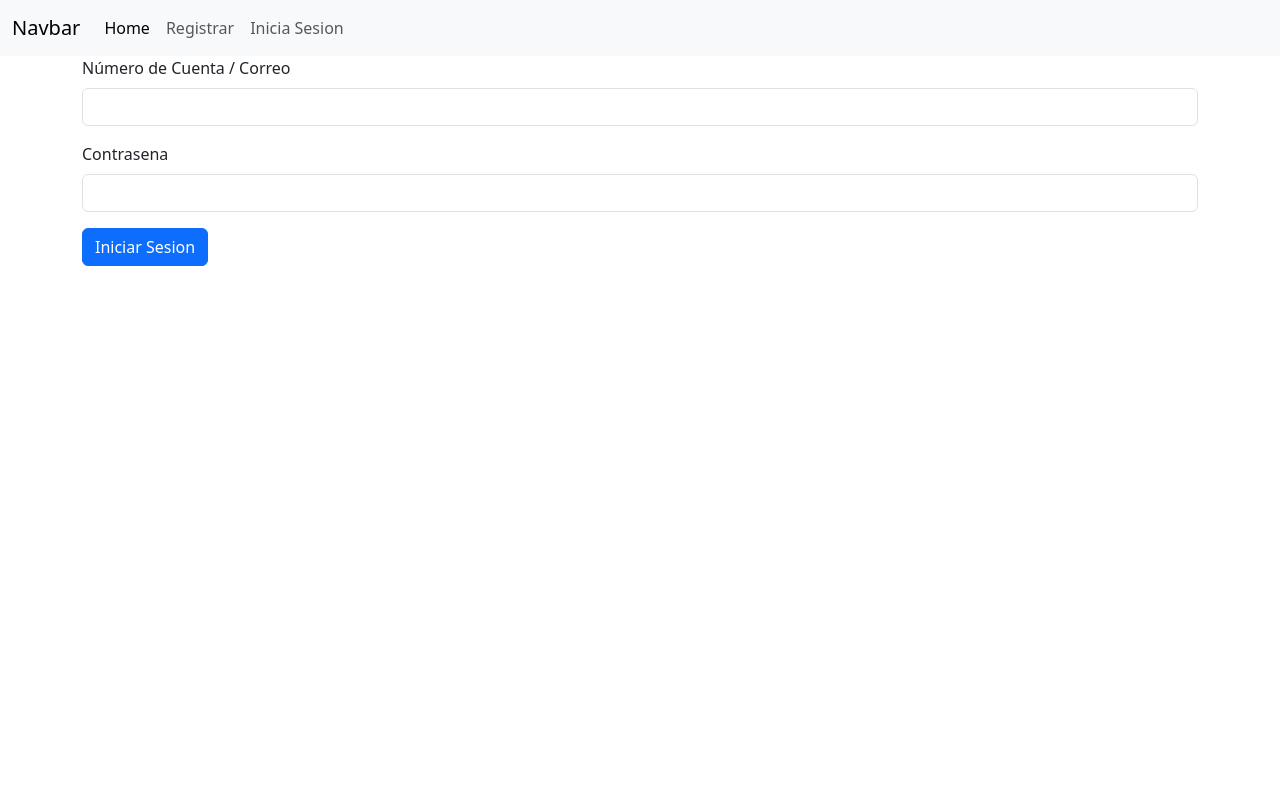
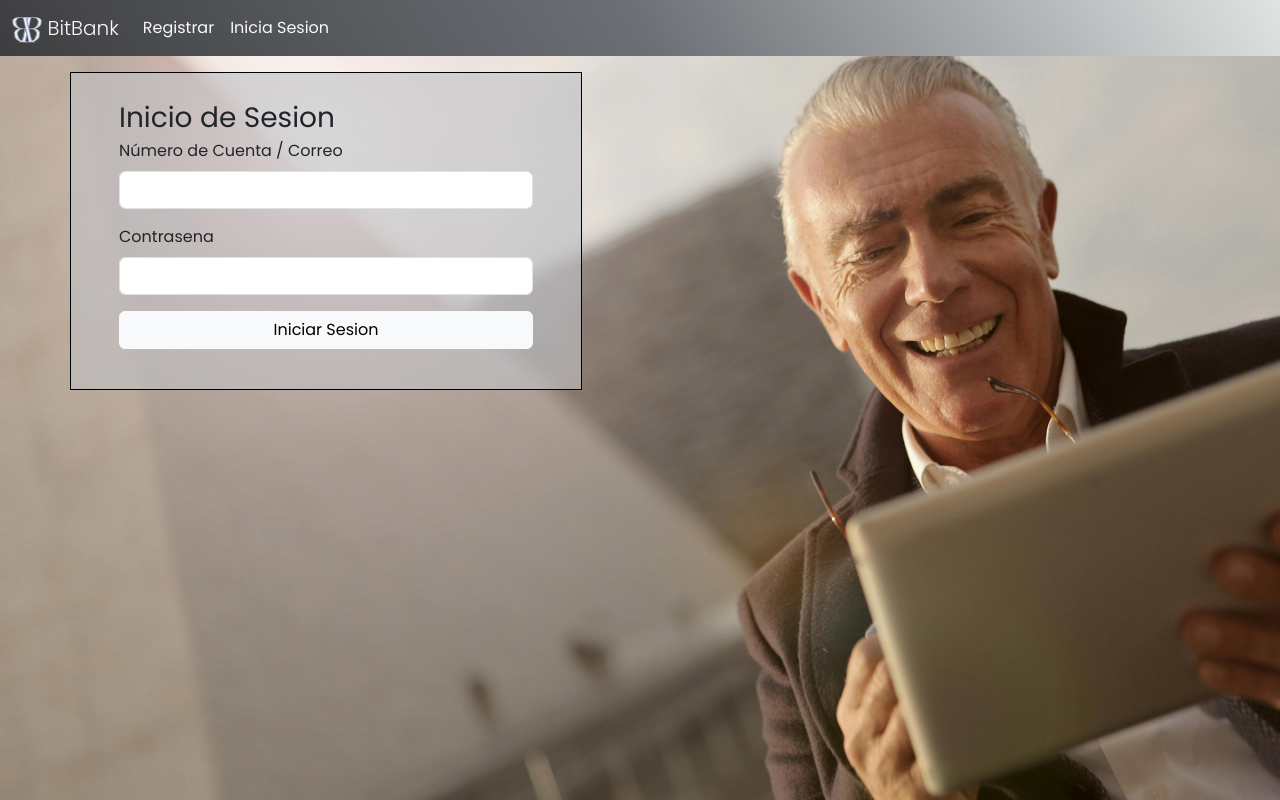
Before and after one commit to XimDelabra/BitBank, a PHP site: page /login.php in a window 1280 px wide. Run offline with PHP 8.4, Linux system fonts and the light colour scheme; some libraries are stand-ins or nearby versions.

Commit message:
Front Login

```diff
--- a/login.php
+++ b/login.php
@@ -38,27 +38,36 @@ if (isset($_POST['login'])) {
 <head>
     <meta charset="UTF-8">
     <meta name="viewport" content="width=device-width, initial-scale=1.0">
-    <title>Document</title>
+    <title>BitBank | Iniciar Sesion </title>
+    <link rel="stylesheet" href="style.css">
+    <!-- Poppins Font -->
+    <link rel="preconnect" href="https://fonts.googleapis.com">
+    <link rel="preconnect" href="https://fonts.gstatic.com" crossorigin>
+    <link href="https://fonts.googleapis.com/css2?family=Poppins:ital,wght@0,100;0,200;0,300;0,400;0,500;0,600;0,700;0,800;0,900;1,100;1,200;1,300;1,400;1,500;1,600;1,700;1,800;1,900&display=swap" rel="stylesheet">
 </head>
 
-<body>
-    <nav class="navbar navbar-expand-lg bg-body-tertiary">
+<body class="body-login">
+    <nav class="navbar navbar-expand-lg">
         <div class="container-fluid">
-            <a class="navbar-brand" href="#">Navbar</a>
+            <a class="navbar-brand text-light" href="index.php">
+                <img class="logo" src="images/logo.png" alt="">
+                BitBank
+            </a>
             <button class="navbar-toggler" type="button" data-bs-toggle="collapse" data-bs-target="#navbarNavAltMarkup" aria-controls="navbarNavAltMarkup" aria-expanded="false" aria-label="Toggle navigation">
                 <span class="navbar-toggler-icon"></span>
             </button>
             <div class="collapse navbar-collapse" id="navbarNavAltMarkup">
                 <div class="navbar-nav">
-                    <a class="nav-link active" aria-current="page" href="index.php">Home</a>
-                    <a class="nav-link" href="registro.php">Registrar</a>
-                    <a class="nav-link" href="login.php">Inicia Sesion</a>
+                    <a class="nav-link text-light" href="registro.php">Registrar</a>
+                    <a class="nav-link text-light" href="login.php">Inicia Sesion</a>
 
                 </div>
             </div>
         </div>
     </nav>
-    <div class="container">
+    <div class="container position-relative">
+        <div class="container login-form mt-3 mb-5 py-4 px-5 position-absolute top-50 start-0">
+            <div class="fs-3">Inicio de Sesion</div>
             <form method="POST" action="">
                 <div class="mb-3">
                     <label for="cuenta_correo" class="form-label ">Número de Cuenta / Correo</label>
@@ -69,10 +78,14 @@ if (isset($_POST['login'])) {
                     <label for="password" class="form-label">Contrasena</label>
                     <input type="password" class="form-control" id="password" name="password">
                 </div>
+                <div>
+                    <button type="submit" class="btn btn-light" style="width: 100%;" name="login">Iniciar Sesion</button>
+
+                </div>
 
 
-            <button type="submit" class="btn btn-primary" name="login">Iniciar Sesion</button>
             </form>
+        </div>
     </div>
     <script>
         const notyf = new Notyf();
--- a/registro.php
+++ b/registro.php
@@ -138,6 +138,7 @@ if (isset($_POST['registrar'])) {
     </nav>
     <div class="container position-relative">
         <div class="container mt-3 mb-5 py-4 px-5 registro-form position-absolute top-50 start-50">
+            <div class="fs-3">Crear Cuenta</div>
             <form method="POST" action="">
                 <div class="mb-3">
                     <label for="numero_cuenta" class="form-label ">Número de Cuenta</label>
--- a/style.css
+++ b/style.css
@@ -85,8 +85,18 @@ body {
     background-size: cover;
 }
 
+.body-login{
+    background-image: url(images/bg-login.jpg);
+    background-size: cover;
+}
+
 .registro-form{
     background-color: #c0c3c59f;
     border: solid 1px black;
     width: 40vw;
 }
+.login-form{
+    background-color: #c0c3c59f;
+    border: solid 1px black;
+    width: 40vw;
+}
```
Also changed, not shown: images/bg-login.jpg (added). Lines whose indentation alone changed are shown as unchanged.
